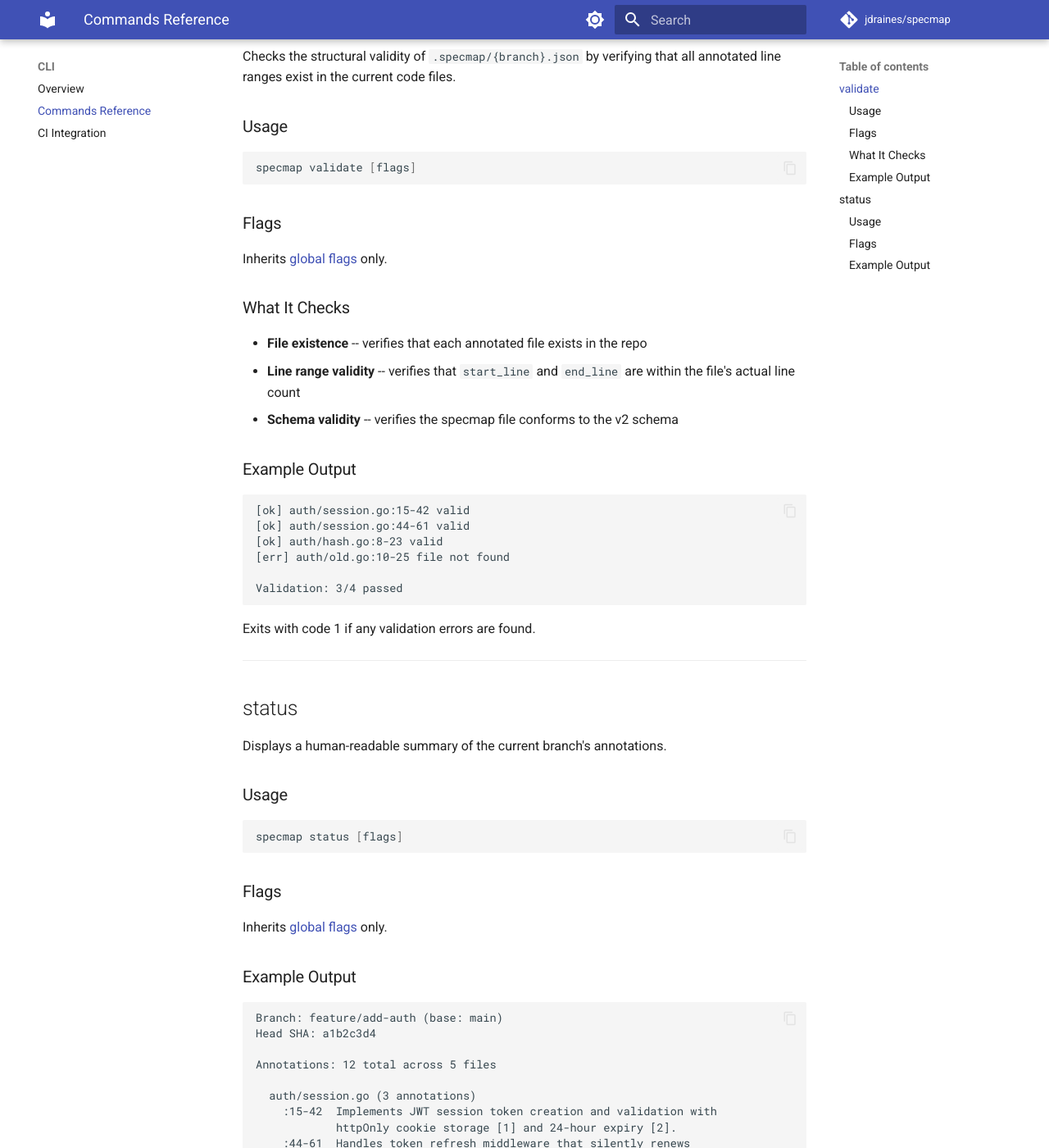
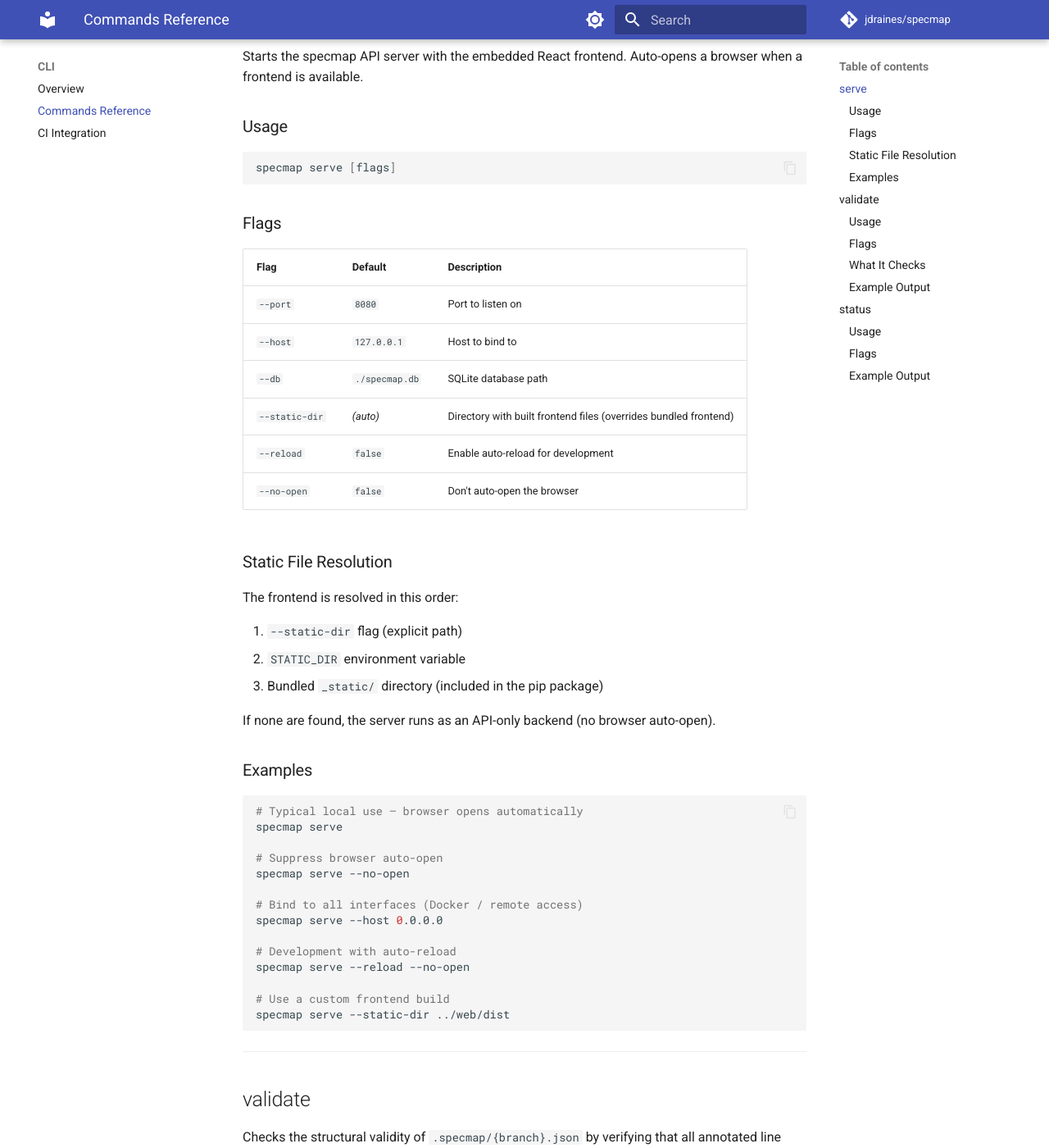
Before and after one commit to jdraines/specmap, an MkDocs documentation site: the page built from docs/cli/commands.md, in a window 1280 px wide and 1400 px high, scrolled down 223 px. Shown: the whole window at 82% size. Built offline with MkDocs 1.6.1 and Material for MkDocs 9.7.7, drawn with Linux system fonts in a browser that asks for light colours; comment, search, counter and statistics services are not loaded; the version menu is left out.

Commit message:
Checkpoint: consolildate functionality into a serve entrypoint so that specmap can be used in repos that weren't developed using specmap

````diff
--- a/docs/cli/commands.md
+++ b/docs/cli/commands.md
@@ -1,4 +1,56 @@
 # Commands Reference
+
+## serve
+
+Starts the specmap API server with the embedded React frontend. Auto-opens a browser when a frontend is available.
+
+### Usage
+
+```bash
+specmap serve [flags]
+```
+
+### Flags
+
+| Flag | Default | Description |
+|------|---------|-------------|
+| `--port` | `8080` | Port to listen on |
+| `--host` | `127.0.0.1` | Host to bind to |
+| `--db` | `./specmap.db` | SQLite database path |
+| `--static-dir` | *(auto)* | Directory with built frontend files (overrides bundled frontend) |
+| `--reload` | `false` | Enable auto-reload for development |
+| `--no-open` | `false` | Don't auto-open the browser |
+
+### Static File Resolution
+
+The frontend is resolved in this order:
+
+1. `--static-dir` flag (explicit path)
+2. `STATIC_DIR` environment variable
+3. Bundled `_static/` directory (included in the pip package)
+
+If none are found, the server runs as an API-only backend (no browser auto-open).
+
+### Examples
+
+```bash
+# Typical local use — browser opens automatically
+specmap serve
+
+# Suppress browser auto-open
+specmap serve --no-open
+
+# Bind to all interfaces (Docker / remote access)
+specmap serve --host 0.0.0.0
+
+# Development with auto-reload
+specmap serve --reload --no-open
+
+# Use a custom frontend build
+specmap serve --static-dir ../web/dist
+```
+
+---
 
 ## validate
 
````
Also changed, not shown: README.md (+7 -1 lines), docs/deployment/production.md (+13 -9 lines), docs/development.md (+7 -3 lines), 6 other files.
